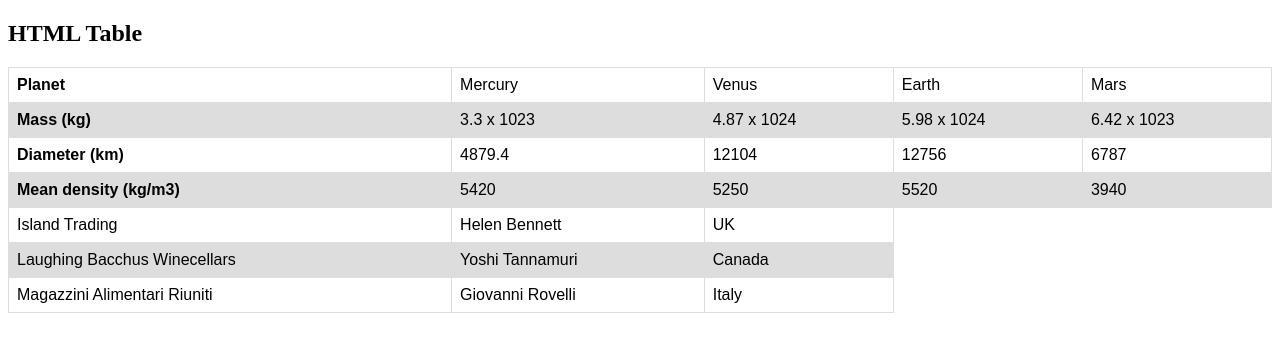
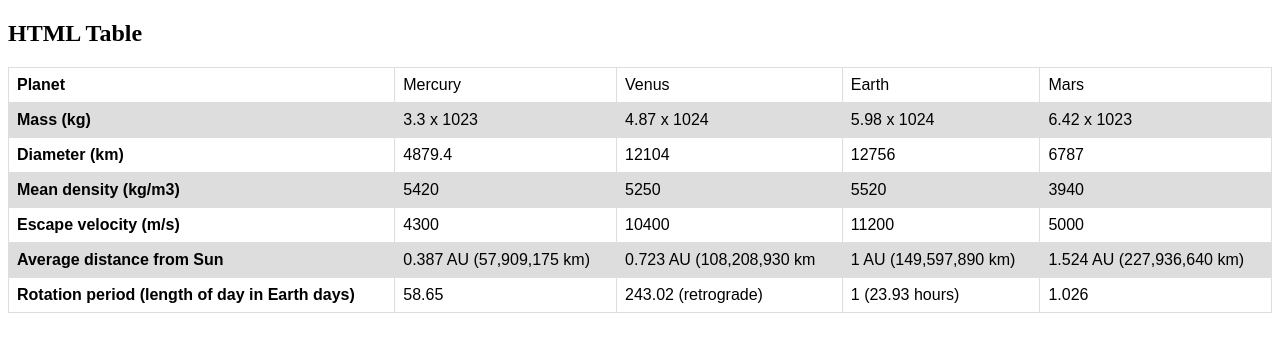
Before and after one commit to hitchhacker18/lab5, a plain HTML site: page index.html in a window 1280 px wide. Drawn offline with Linux system fonts and the light colour scheme.

Commit message:
added avg distance and rotation period columns
added avg distance from the sun and rotation period columns with data

```diff
--- a/index.html
+++ b/index.html
@@ -54,19 +54,25 @@ tr:nth-child(even) {
     <td>3940</td>
   </tr>
   <tr>
-    <td>Island Trading</td>
-    <td>Helen Bennett</td>
-    <td>UK</td>
+    <th>Escape velocity (m/s)</th>
+    <td>4300</td>
+    <td>10400</td>
+    <td>11200</td>
+    <td>5000</td>
   </tr>
   <tr>
-    <td>Laughing Bacchus Winecellars</td>
-    <td>Yoshi Tannamuri</td>
-    <td>Canada</td>
+    <th>Average distance from Sun</th>
+    <td>0.387 AU (57,909,175 km)</td>
+    <td>0.723 AU (108,208,930 km</td>
+    <td>1 AU (149,597,890 km)</td>
+    <td>1.524 AU (227,936,640 km)</td>
   </tr>
   <tr>
-    <td>Magazzini Alimentari Riuniti</td>
-    <td>Giovanni Rovelli</td>
-    <td>Italy</td>
+    <th>Rotation period (length of day in Earth days)</th>
+    <td>58.65</td>
+    <td>243.02 (retrograde)</td>
+    <td>1 (23.93 hours)</td>
+    <td>1.026</td>
   </tr>
 </table>
 
```
Lines whose indentation alone changed are shown as unchanged.
